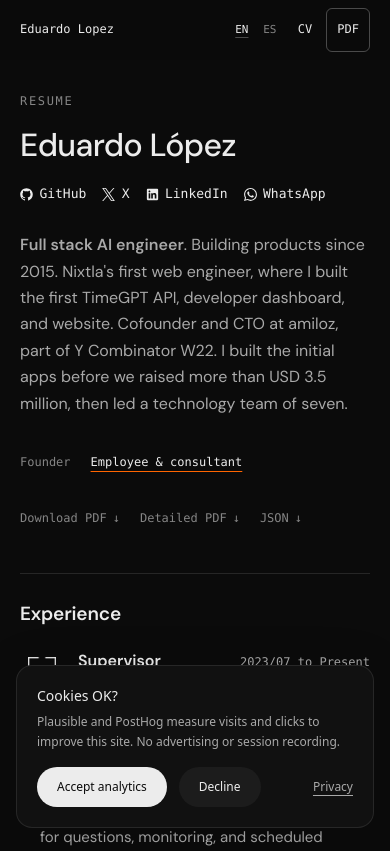
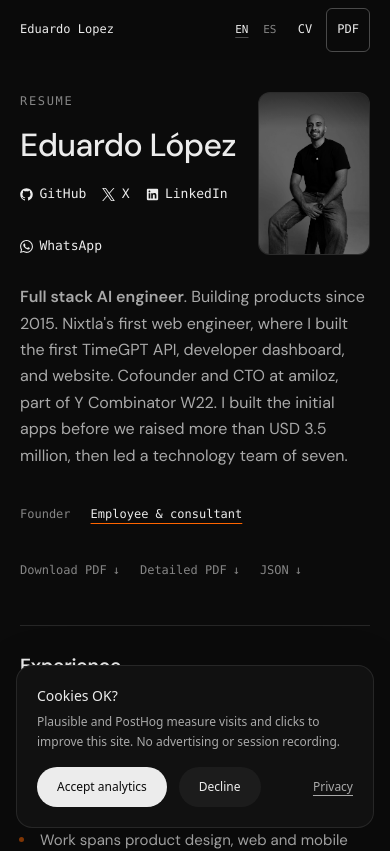
Before and after one commit to loama/personal-portfolio, a Next.js app: page /en/v2/resume/employee in a window 390 px wide. Shown: the top 851 px of the page. Built offline with nearby package versions, Linux system fonts and the light colour scheme.

Commit message:
feat(story): add the full portrait to CV pages

```diff
--- a/src/app/[lang]/v2/resume/[version]/page.tsx
+++ b/src/app/[lang]/v2/resume/[version]/page.tsx
@@ -1,4 +1,5 @@
 import type { Metadata } from "next";
+import Image from "next/image";
 import { notFound } from "next/navigation";
 import { StoryNavigation, StoryPageLink } from "@/components/story/navigation";
 import { StoryFooter, StorySocials } from "@/components/story/footer";
@@ -7,6 +8,7 @@
 import { getResume } from "@/lib/resume";
 import { storyCopy } from "@/lib/story-copy";
 import { isLocale, isVersion, resumePath, VERSIONS } from "@/lib/site";
+import portrait from "../../../../../../public/images/eduardo-portrait.webp";
 
 type Params = Promise<{ lang: string; version: string }>;
 export function generateStaticParams() { return VERSIONS.map((version) => ({ version })); }
@@ -32,9 +34,14 @@
     <StoryNavigation locale={lang} path={`/v2/resume/${version}`} version={version} />
     <main id="main" className="story-cv">
       <section className="story-cv-intro" aria-label={copy.profile}>
-        <p className="story-eyebrow">{copy.resume}</p>
-        <h1>{resume.basics.name}</h1>
-        <StorySocials />
+        <div className="story-cv-heading">
+          <p className="story-eyebrow">{copy.resume}</p>
+          <h1>{resume.basics.name}</h1>
+          <StorySocials />
+        </div>
+        <figure className="story-portrait story-cv-portrait">
+          <Image src={portrait} alt={resume.basics.name} priority sizes="(max-width: 760px) 112px, 160px" />
+        </figure>
         <ResumeSummary resume={resume} />
         <div className="story-cv-tools">
           <nav aria-label={copy.resumeVersion}>
--- a/src/app/[lang]/v2/story.css
+++ b/src/app/[lang]/v2/story.css
@@ -122,11 +122,14 @@
 .story-appearance input:focus-visible + span { outline: 2px solid var(--story-accent); outline-offset: 2px; }
 .story-cv { max-width: 67.5rem; margin-inline: auto; padding: 3rem 1.5rem 0; }
 .story-cv + .story-footer { width: calc(100% - 3rem); margin-inline: auto; }
+.story-cv-intro { display: grid; grid-template-columns: minmax(0, 1fr) 10rem; column-gap: 2.5rem; }
+.story-cv-heading { grid-column: 1; }
+.story-cv-portrait { grid-column: 2; grid-row: 1 / 3; align-self: start; border-radius: .75rem; }
 .story-cv-intro h1 { font-size: 2rem; font-weight: 500; line-height: 1.2; letter-spacing: -.02em; }
 .story-cv-intro .story-socials { margin-block: .5rem 1rem; }
-.story-cv-intro > p:not(.story-eyebrow) { margin: 0; max-width: none; font-size: 1rem; line-height: 1.65; }
+.story-cv-intro > p { grid-column: 1; margin: 0; max-width: none; font-size: 1rem; line-height: 1.65; }
 .story-cv-intro > p > span { font-weight: 600; }
-.story-cv-tools { margin-top: 1.5rem; display: flex; justify-content: space-between; flex-wrap: wrap; gap: .75rem 1.5rem; font-family: var(--story-mono); font-size: .75rem; }
+.story-cv-tools { grid-column: 1 / -1; margin-top: 1.5rem; display: flex; justify-content: space-between; flex-wrap: wrap; gap: .75rem 1.5rem; font-family: var(--story-mono); font-size: .75rem; }
 .story-cv-tools :is(nav, div) { display: flex; flex-wrap: wrap; gap: 1.25rem; }
 .story-cv-tools a { display: inline-flex; align-items: center; gap: .375rem; min-height: 2.75rem; color: var(--story-mute); }
 .story-cv-tools a[aria-current] { color: var(--story-ink); text-decoration: underline; text-underline-offset: .45em; text-decoration-color: var(--story-accent); }
@@ -191,6 +194,9 @@
   .story-footer-bottom .story-appearance { order: -1; margin-bottom: .75rem; }
   .story-cv { padding: 2rem 1.25rem 0; }
   .story-cv + .story-footer { width: calc(100% - 2.5rem); }
+  .story-cv-intro { grid-template-columns: minmax(0, 1fr) 7rem; column-gap: 1.25rem; }
+  .story-cv-portrait { grid-row: 1; }
+  .story-cv-intro > p { grid-column: 1 / -1; }
   .story-cv-intro h1 { font-size: 2rem; }
   .story-cv-section article p, .story-cv-section article ul { font-size: .9375rem; }
 }
```
